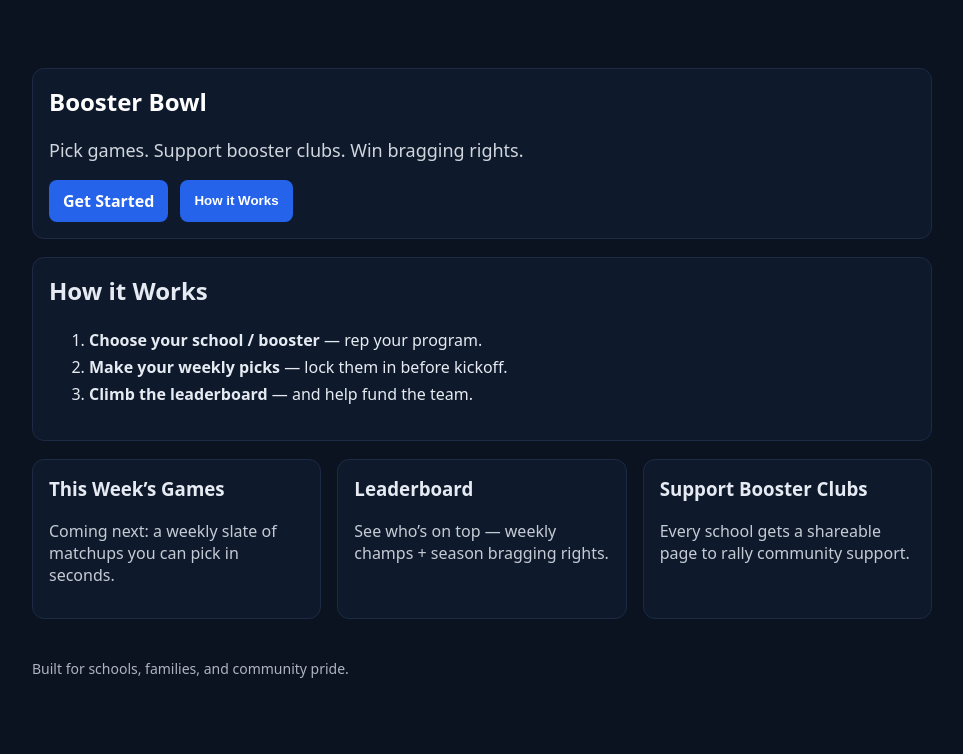
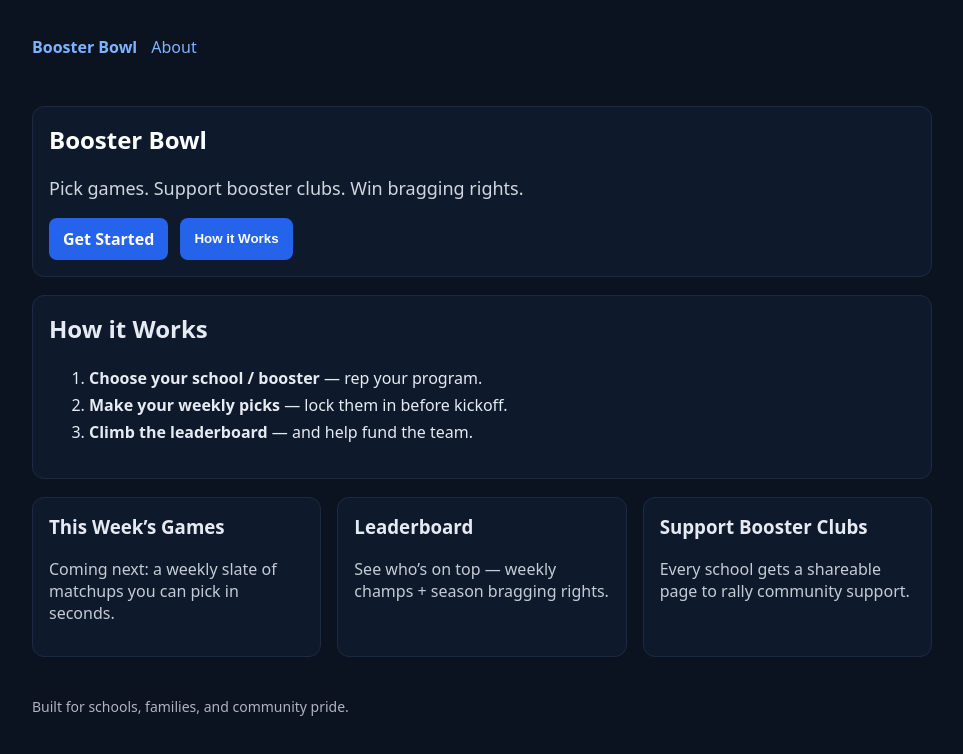
Before and after one commit to Rloney86/booster-bowl, a Next.js app: page / in a window 1280 px wide. Shown: the top 754 px of the page, without its empty margins (158-1121 px from the left). Built offline with nearby package versions, Linux system fonts and the light colour scheme.

Commit message:
Implement navigation bar in _app.js
Added a navigation bar with links to the homepage and about page.

```diff
--- a/pages/_app.js
+++ b/pages/_app.js
@@ -1,4 +1,26 @@
-import '../styles.css'
+import "../styles.css";
+import Link from "next/link";
+
 export default function App({ Component, pageProps }) {
-  return <Component {...pageProps} />
+  return (
+    <>
+      <nav
+        style={{
+          maxWidth: 900,
+          margin: "0 auto",
+          padding: "16px 24px 0",
+          display: "flex",
+          gap: 14,
+          alignItems: "center",
+        }}
+      >
+        <Link href="/" style={{ fontWeight: 700 }}>
+          Booster Bowl
+        </Link>
+        <Link href="/about">About</Link>
+      </nav>
+
+      <Component {...pageProps} />
+    </>
+  );
 }
```
